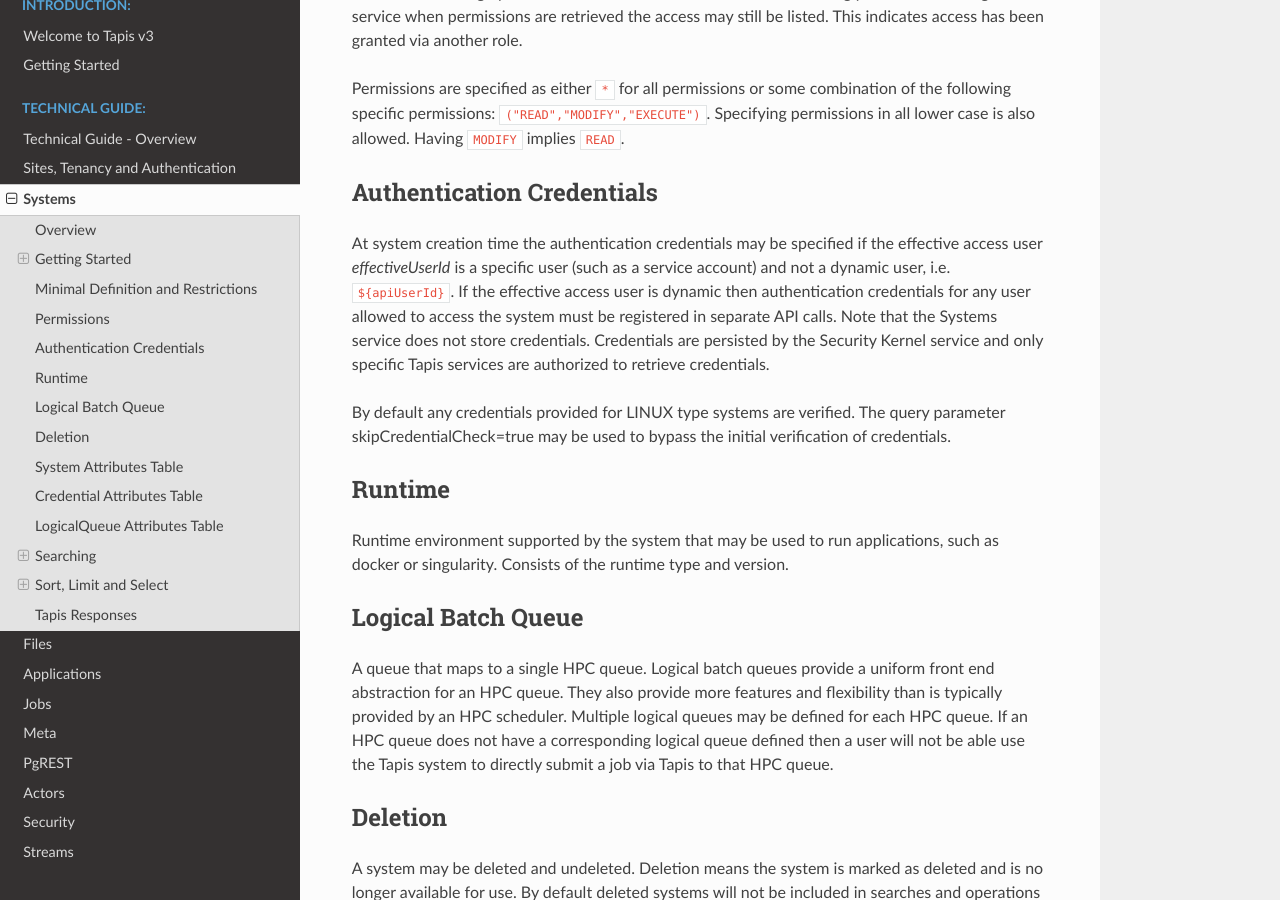
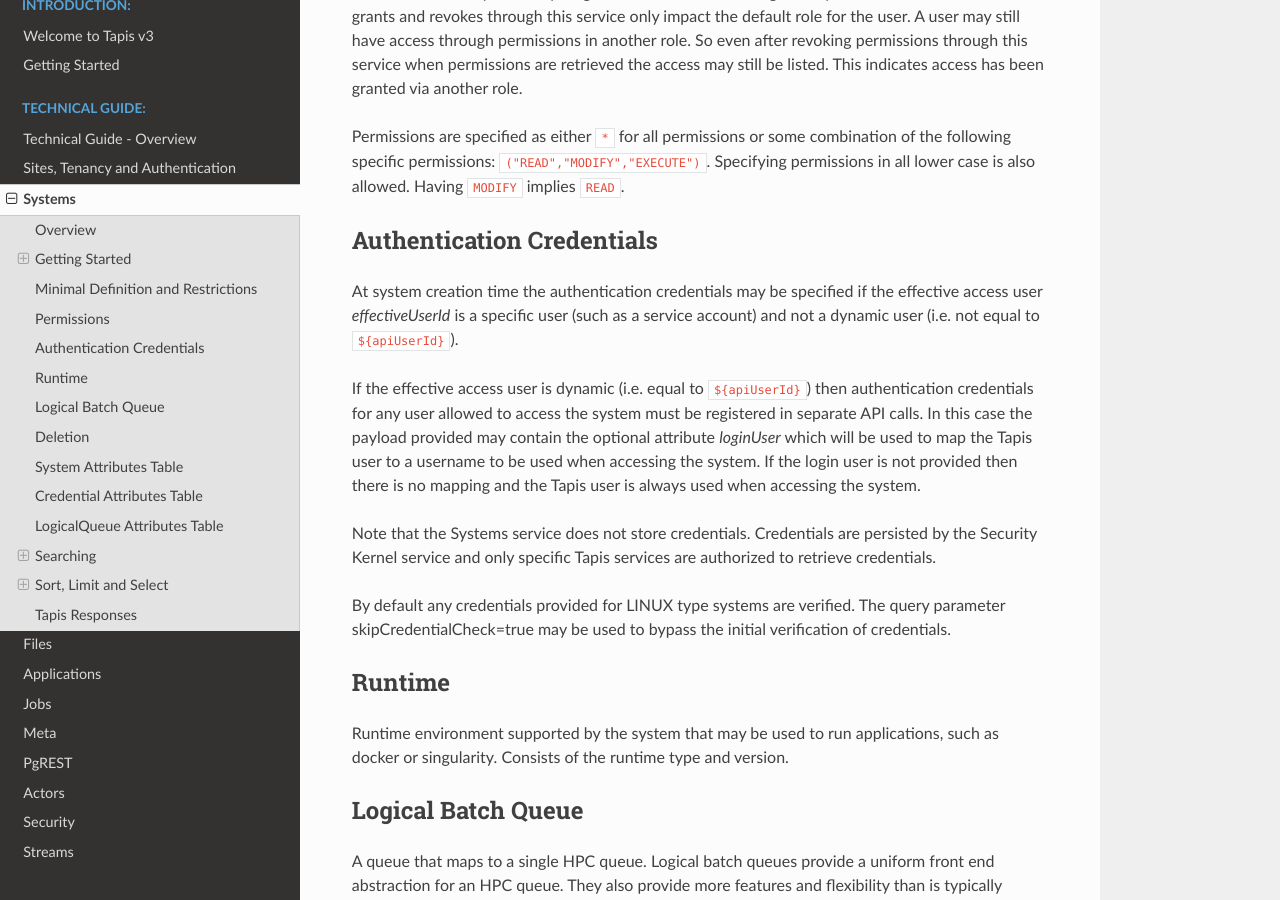
Before and after one commit to tapis-project/documentation, a Sphinx documentation site: the page built from source/technical/systems.rst, in a window 1280 px wide and 900 px high, scrolled down 6316 px. Built offline with Sphinx 7.4.7 and the Read the Docs theme 2.0.0, drawn with Linux system fonts in a browser that asks for light colours; some of the changed text lies outside the part shown.

Commit message:
Systems: Add info about loginUser mapping.

```diff
--- a/source/technical/systems.rst
+++ b/source/technical/systems.rst
@@ -96,7 +96,7 @@
   {
     "id":"tacc-bucket-sample-<userid>",
     "description":"My Bucket",
-    "host":"https://tapis-sample-test-<userid>.s3.us-east-1.amazonaws.com/",
+    "host":"tapis-sample-test-<userid>.s3.us-east-1.amazonaws.com",
     "systemType":"S3",
     "defaultAuthnMethod":"ACCESS_KEY",
     "effectiveUserId":"${owner}",
@@ -154,7 +154,12 @@
 
    $ curl -X POST -H "content-type: application/json" -H "X-Tapis-Token: $JWT" https://tacc.tapis.io/v3/systems/credential/tacc-bucket-sample-<userid>/user/<userid> -d @cred_tmp.json
 
-Note that credentials are stored in the Security Kernel. Only specific Tapis services are authorized to retrieve credentials.
+An optional attribute *loginUser* may be included in the request body in order to map the Tapis user to a username to
+be used when accessing the system. If the login user is not provided then there is no mapping and the Tapis user is
+always used when accessing the system.
+Note that credentials are stored in the Security Kernel.
+Only specific Tapis services are authorized to retrieve credentials.
+
 
 Viewing Systems
 ~~~~~~~~~~~~~~~
@@ -283,11 +288,16 @@
 --------------------------
 At system creation time the authentication credentials may be specified if the effective
 access user *effectiveUserId* is a specific user (such as a service account) and not
-a dynamic user, i.e. ``${apiUserId}``. If the effective access user is dynamic then
-authentication credentials for any user allowed to access the system must be registered in
-separate API calls. Note that the Systems service does not store credentials.
-Credentials are persisted by the Security Kernel service and only specific Tapis services
-are authorized to retrieve credentials.
+a dynamic user (i.e. not equal to ``${apiUserId}``).
+
+If the effective access user is dynamic (i.e. equal to ``${apiUserId}``) then authentication credentials for any
+user allowed to access the system must be registered in separate API calls. In this case the payload provided may
+contain the optional attribute *loginUser* which will be used to map the Tapis user to a username to be used when
+accessing the system. If the login user is not provided then there is no mapping and the Tapis user is always used
+when accessing the system.
+
+Note that the Systems service does not store credentials. Credentials are persisted by the Security Kernel service
+and only specific Tapis services are authorized to retrieve credentials.
 
 By default any credentials provided for LINUX type systems are verified. The query parameter
 skipCredentialCheck=true may be used to bypass the initial verification of credentials.
@@ -466,6 +476,9 @@
 +---------------------+----------------+----------------------+--------------------------------------------------------------------------------------+
 | authnMethod         | String         | PKI_KEYS             | - Indicates the authentication method associated with a retrieved credential.        |
 |                     |                |                      | - When a credential is retrieved it is for a specific authentication method.         |
++---------------------+----------------+----------------------+--------------------------------------------------------------------------------------+
+| loginUser           | String         |                      | - Optional native username valid on the system.                                      |
+|                     |                |                      | - May be used to map a Tapis user to a native login user.                            |
 +---------------------+----------------+----------------------+--------------------------------------------------------------------------------------+
 | password            | String         |                      | - Password for when authnMethod is PASSWORD.                                         |
 +---------------------+----------------+----------------------+--------------------------------------------------------------------------------------+
```
